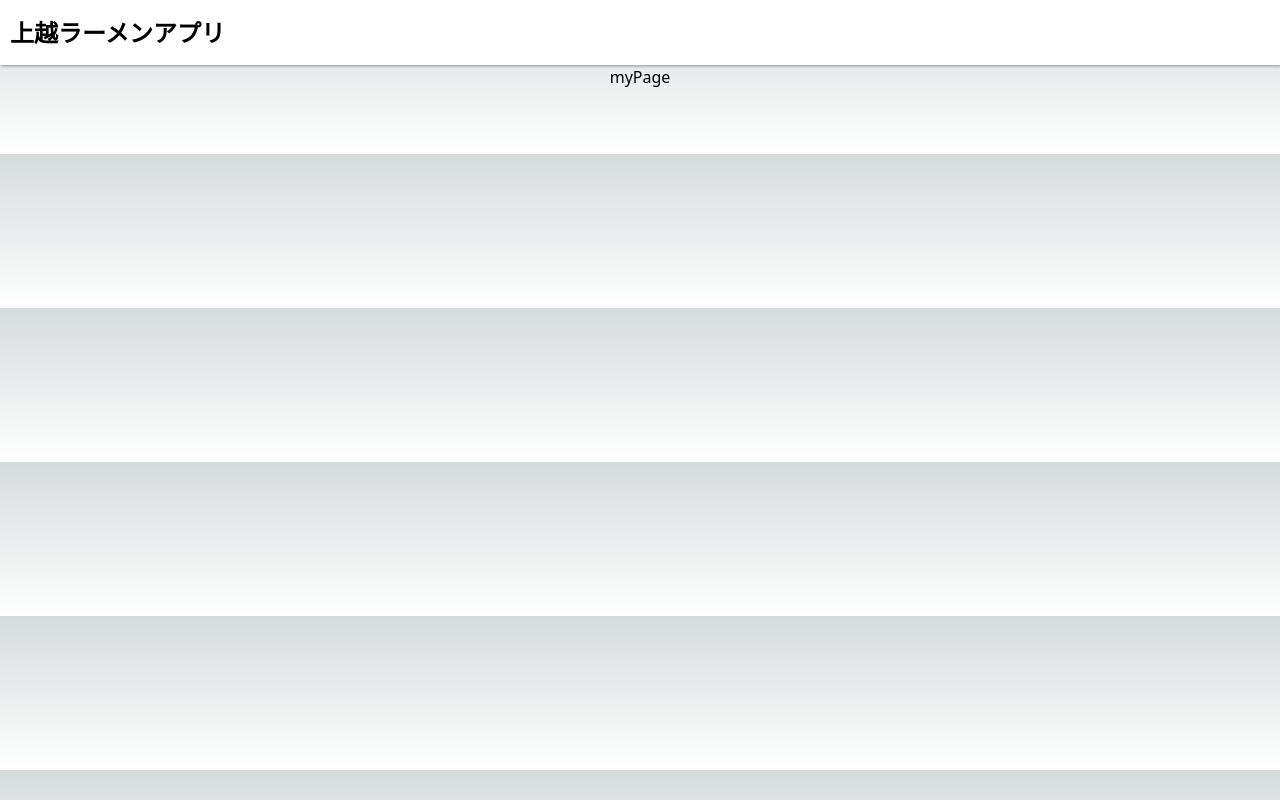
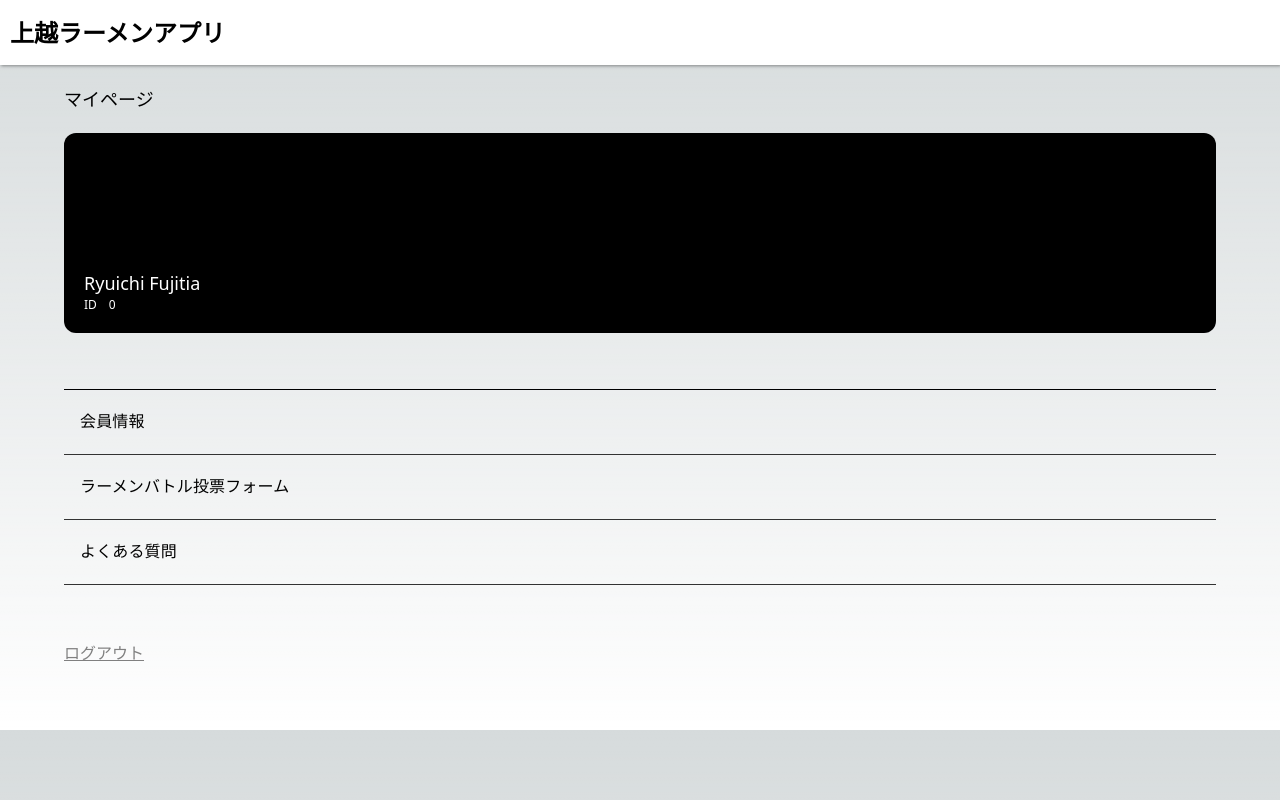
Before and after one commit to JoetsuRamenNavi/frontend, a Next.js app: page /Mypage in a window 1280 px wide. Built offline with nearby package versions, Linux system fonts and the light colour scheme.

Commit message:
Create Mypage

```diff
--- a/src/components/layouts/Header.tsx
+++ b/src/components/layouts/Header.tsx
@@ -64,7 +64,10 @@ const Header: NextPage = () => {
             <div className="mb-[12px] text-[20px]">
               <ListItem>{users[0].name} さん</ListItem>
             </div>
-            {listItem("マイページ", "auth/Signin")}
+            {/* 6/22　マイページ作成用の仮リンク、ログイン機能実装後削除 */}
+            {listItem("マイページ", "/Mypage")}
+            {/* 6/22　マイページ作成、ログイン機能未実装のため一度コメントアウトしてる。ログイン機能実装後コメント外してほしい */}
+            {/* {listItem("マイページ", "auth/Signin")} */}
             {listItem("会員情報の確認", "auth/Signup")}
             {listItem("ラーメンバトル投票履歴", "/")}
             {listItem("ログアウト", "/")}
--- a/src/pages/Mypage.tsx
+++ b/src/pages/Mypage.tsx
@@ -1,12 +1,64 @@
 import Layout from "@/components/layouts/Layout";
+import { users } from "@/components/utils/usersData";
+import {
+  ListItem,
+  ListItemText,
+} from "@mui/material";
 import { NextPage } from "next";
+import Link from "next/link";
+import { useState } from "react";
 
 const Mypage: NextPage = () => {
+  const [id] = useState(0);
+  const [name] = useState(0);
+
+  //カード下のリストの制御
+  const listItem = (text: string, link: string) => {
+    return (
+      <Link href={link}>
+        <ListItem sx={{ borderBottom: "1px solid #333", paddingY: "16px"}}>
+            <ListItemText>{text}</ListItemText>
+        </ListItem>
+      </Link>
+    );
+  };
+
+
   return (
     <>
-      <Layout>myPage</Layout>
+    {/* 表示してる場所 */}
+      <Layout>
+        <div className=" w-[90%] ">
+          <p className="text-left text-lg my-5 ">マイページ</p>
+
+        <div className="bg-[#000] h-[200px] flex items-end rounded-xl">
+          {/* 要調整 */}
+          <div className=" m-[20px] w-[60%] text-white">
+          <p className="text-lg pb-[45%]">上越ラーメン会員</p>
+          <div className="text-lg">{users[name].name}</div>
+          <div className="text-xs">ID　{users[id].id}</div>
+          </div>
+        </div>
+
+        <div>
+          <ul className="my-14  border-t-[1px] border-black">
+          {listItem("会員情報", "/")}
+          {listItem("ラーメンバトル投票フォーム", "/")}
+          {listItem("よくある質問", "/")}
+          </ul>
+        </div>
+
+        <Link href="/">
+        <p className="text-[#808080] underline border-black">ログアウト</p>
+        </Link>
+
+        </div>
+      </Layout>
     </>
   );
 };
 
 export default Mypage;
+function setId(arg0: number) {
+  throw new Error("Function not implemented.");
+}
```
